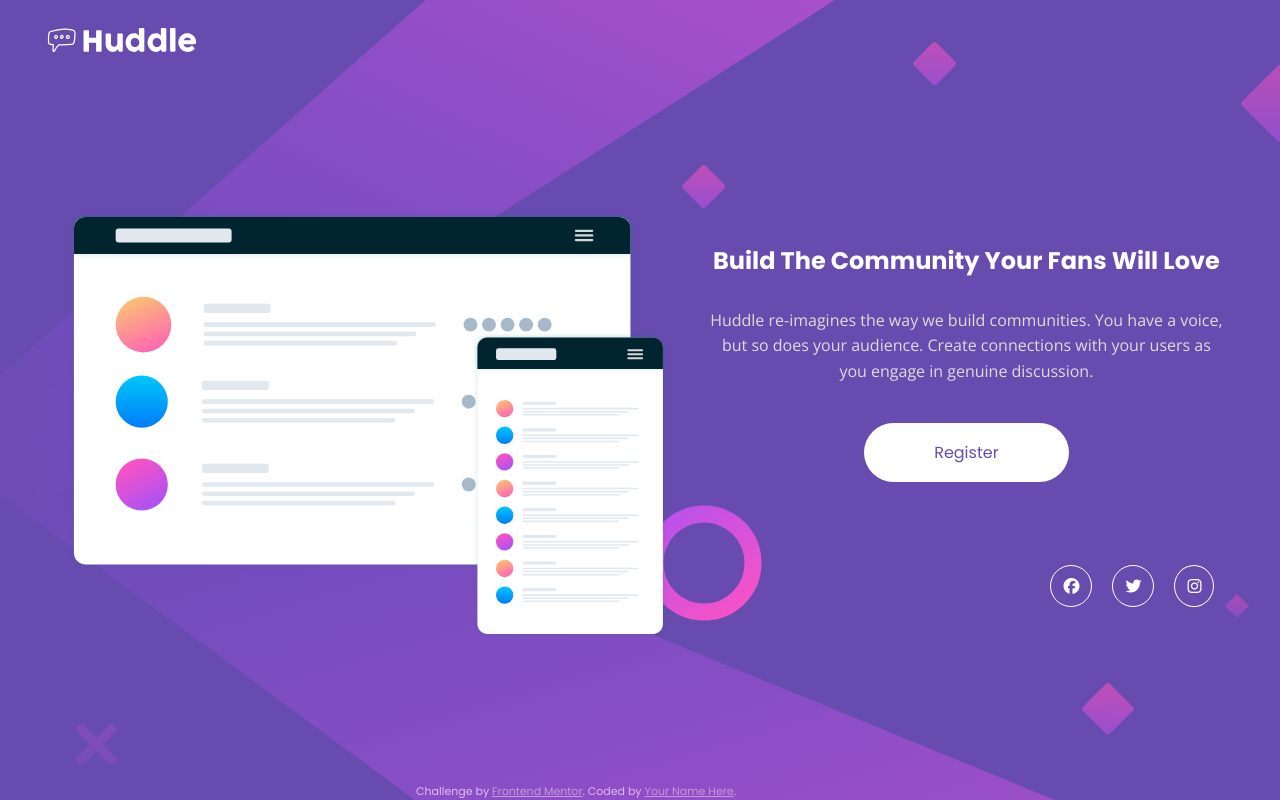
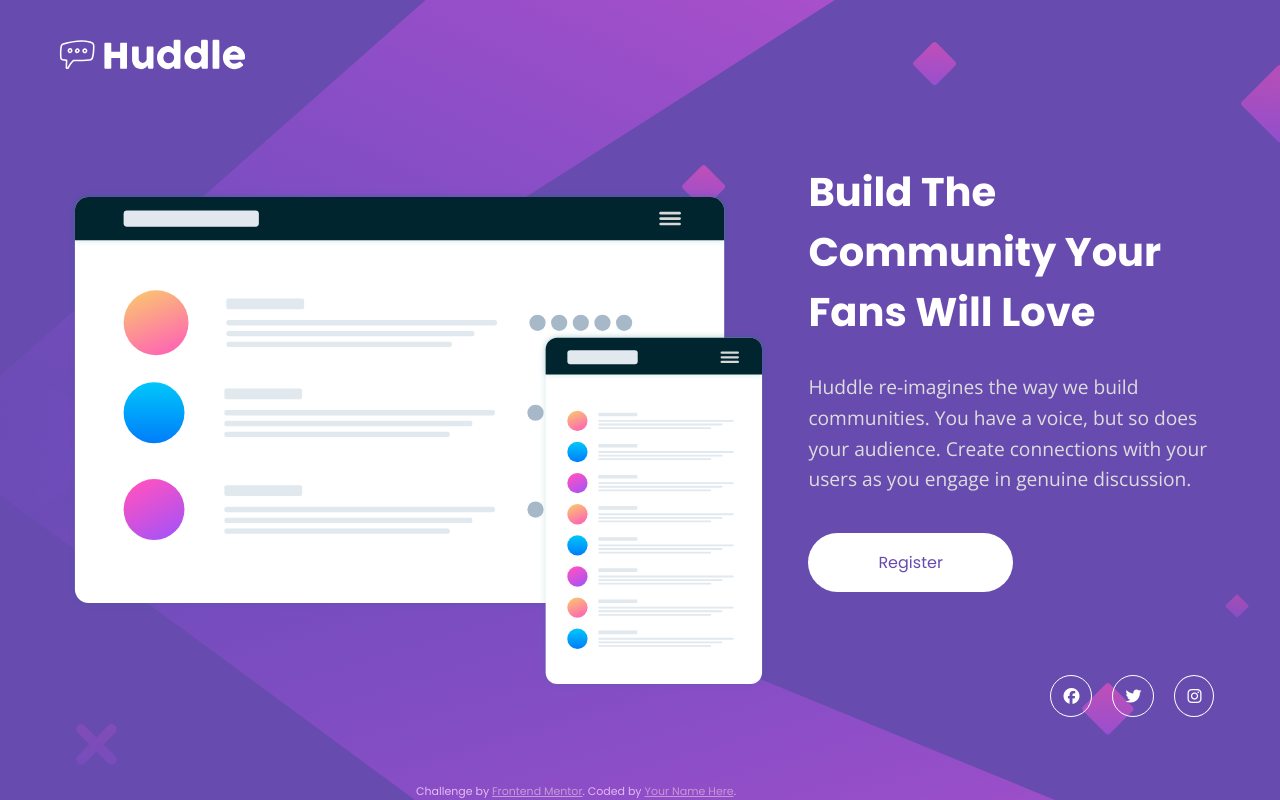
Before and after one commit to jennawlin3/huddle-landing-page, a plain HTML site: page index.html in a window 1280 px wide. Drawn offline with nearby package versions, Linux system fonts and the light colour scheme.

Commit message:
Add files via upload

```diff
--- a/styles.css
+++ b/styles.css
@@ -104,6 +104,7 @@ body::after {
 @media screen and (min-width: 820px) {
 	body {
 		width: 90vw;
+		justify-content: space-between;
 	}
 
 	body::after {
@@ -117,6 +118,7 @@ body::after {
 		margin: 0 3vw;
 		padding: 10px 30px;
 		gap: 40px;
+		text-align: start;
 	}
 
 	.register-btn {
@@ -138,8 +140,24 @@ body::after {
 }
 
 @media screen and (min-width: 1100px) {
+	.logo {
+		padding: 10px;
+	}
+
+	.logo > img {
+		width: 200px;
+	}
+
 	.hero {
-		max-width: 600px;
+		max-width: 700px;
+	}
+
+	.content h1 {
+		font-size: 2.5rem;
+	}
+
+	.content p {
+		font-size: 1.2rem;
 	}
 
 	.social-icons {
```
